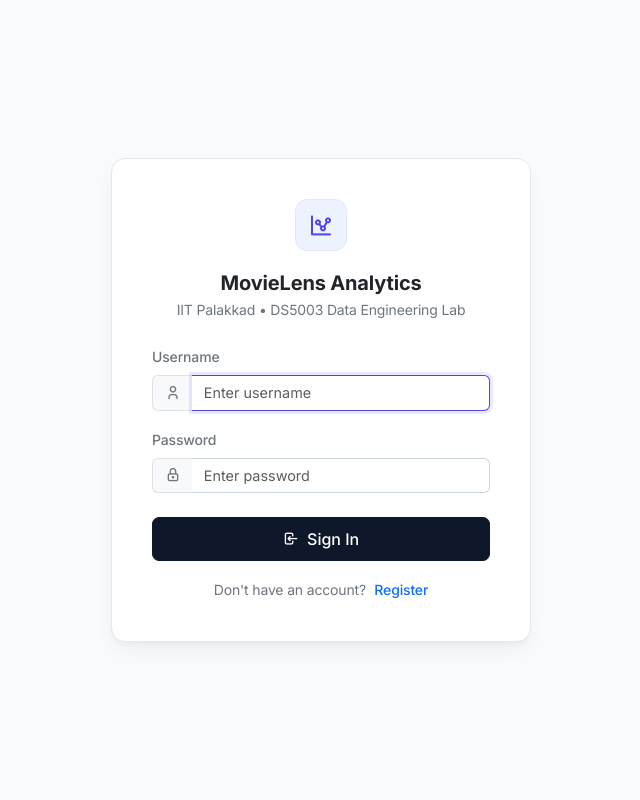
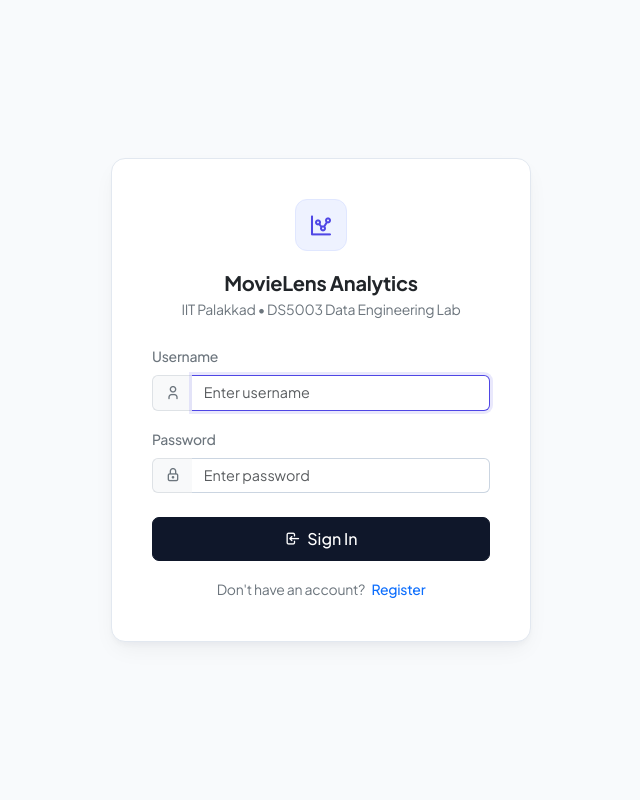
Before and after one commit to noedrflsh/Data_Engg_projet, a Django app: page /login/ in a window 1280 px wide. Shown: the whole page, without its empty margins (319-959 px from the left). Run offline with Django 5.2, Linux system fonts and the light colour scheme.

Commit message:
style(typography): replace Inter with modern Plus Jakarta Sans
- Load Plus Jakarta Sans (400-800 weights) across dashboard, login, and registration templates
- Update Chart.js default font family to Plus Jakarta Sans for crisp, modern visualization typography

```diff
--- a/movie_lens/movie_dashboard/templates/registration/login.html
+++ b/movie_lens/movie_dashboard/templates/registration/login.html
@@ -6,17 +6,17 @@
     <title>Login &bull; MovieLens Analytics</title>
     <link href="https://cdn.jsdelivr.net/npm/bootstrap@5.3.3/dist/css/bootstrap.min.css" rel="stylesheet">
     <link rel="stylesheet" href="https://cdn.jsdelivr.net/npm/@tabler/icons-webfont@latest/tabler-icons.min.css">
-    <link href="https://fonts.googleapis.com/css2?family=Inter:wght@400;500;600;700&display=swap" rel="stylesheet">
+    <link href="https://fonts.googleapis.com/css2?family=Plus+Jakarta+Sans:wght@400;500;600;700;800&display=swap" rel="stylesheet">
     <style>
         body {
             background-color: #f8fafc;
             color: #0f172a;
-            font-family: 'Inter', sans-serif;
+            font-family: 'Plus Jakarta Sans', sans-serif;
             min-height: 100vh;
             display: flex;
             align-items: center;
             justify-content: center;
-            letter-spacing: -0.01em;
+            letter-spacing: -0.015em;
         }
         .auth-card {
             background: #ffffff;
--- a/movie_lens/movie_dashboard/templates/registration/register.html
+++ b/movie_lens/movie_dashboard/templates/registration/register.html
@@ -6,18 +6,18 @@
     <title>Register &bull; MovieLens Analytics</title>
     <link href="https://cdn.jsdelivr.net/npm/bootstrap@5.3.3/dist/css/bootstrap.min.css" rel="stylesheet">
     <link rel="stylesheet" href="https://cdn.jsdelivr.net/npm/@tabler/icons-webfont@latest/tabler-icons.min.css">
-    <link href="https://fonts.googleapis.com/css2?family=Inter:wght@400;500;600;700&display=swap" rel="stylesheet">
+    <link href="https://fonts.googleapis.com/css2?family=Plus+Jakarta+Sans:wght@400;500;600;700;800&display=swap" rel="stylesheet">
     <style>
         body {
             background-color: #f8fafc;
             color: #0f172a;
-            font-family: 'Inter', sans-serif;
+            font-family: 'Plus Jakarta Sans', sans-serif;
             min-height: 100vh;
             display: flex;
             align-items: center;
             justify-content: center;
             padding: 2rem 1rem;
-            letter-spacing: -0.01em;
+            letter-spacing: -0.015em;
         }
         .auth-card {
             background: #ffffff;
```
Also changed, not shown: movie_lens/movie_dashboard/templates/dashboard.html (+5 -5 lines).
